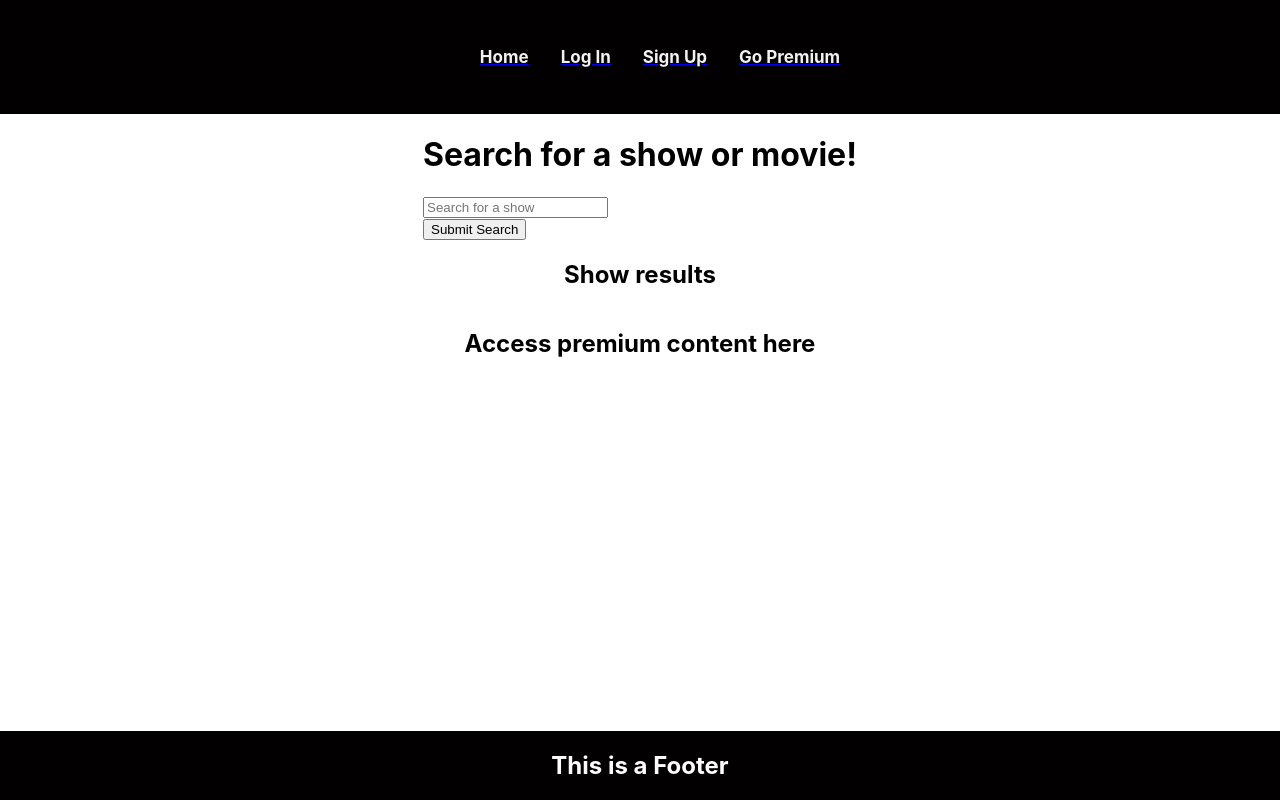
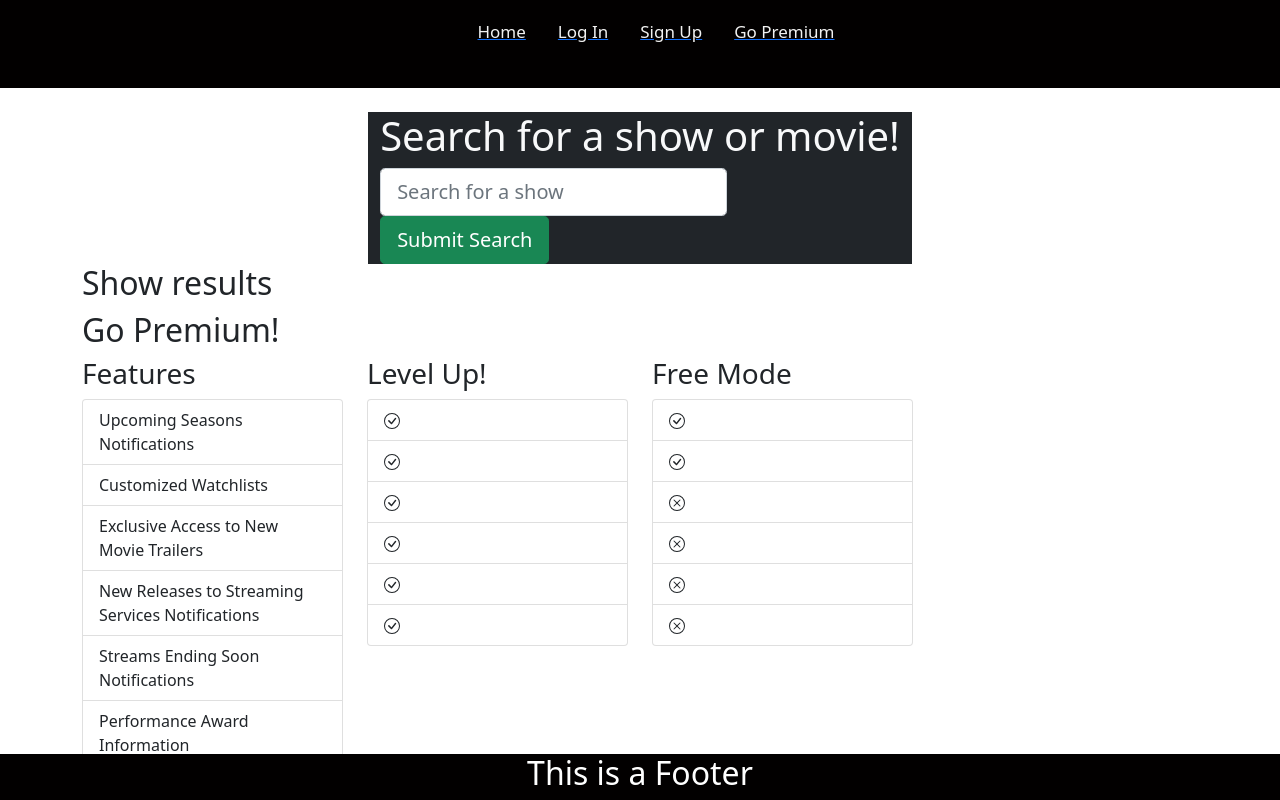
Before and after one commit to fraudwheeldrive/tracker, a React (Create React App) app in the folder client/: page /gopremium in a window 1280 px wide. Built offline with nearby package versions, Linux system fonts and the light colour scheme.

Commit message:
react-bootstrap bootstrap insalled, imported in index.js, premium content react styled, imported

```diff
--- a/client/package.json
+++ b/client/package.json
@@ -11,6 +11,7 @@
     "@testing-library/user-event": "^7.2.1",
     "apollo-boost": "^0.4.7",
     "apollo-link-context": "^1.0.20",
+    "bootstrap": "^5.0.2",
     "graphql": "^14.6.0",
     "graphql-tag": "^2.10.3",
     "jwt-decode": "^2.2.0",
--- a/client/src/components/GoPremium.js
+++ b/client/src/components/GoPremium.js
@@ -1,20 +1,72 @@
-//login backup
-
 import React, { useState } from "react";
 import { Link } from "react-router-dom";
-import { useMutation } from '@apollo/react-hooks';
+import { useMutation } from "@apollo/react-hooks";
 import Auth from "../utils/auth";
 import { ADD_USER } from "../utils/mutations";
 
+import Container from "react-bootstrap/Container";
+import Row from "react-bootstrap/Row";
+import Col from "react-bootstrap/Col";
+import { BsCheckCircle, BsXCircle } from "react-icons/bs";
+import ListGroup from "react-bootstrap/ListGroup";
+import { Badge } from "react-bootstrap"
+
 function GoPremium(props) {
+  return (
+    <Container>
+
+      <h2 className> Go Premium! </h2>
 
 
-  return (
-    <div className="box-center">
-      <h2>Access premium content here</h2>
-    </div>
+      <Row>
+        <Col xs={3}>
+          <h3>Features</h3>
+  <ListGroup>
+  <ListGroup.Item>Upcoming Seasons Notifications
+  </ListGroup.Item>
+  <ListGroup.Item>Customized Watchlists</ListGroup.Item>
+  <ListGroup.Item>Exclusive Access to New Movie Trailers</ListGroup.Item>
+  <ListGroup.Item>New Releases to Streaming Services Notifications</ListGroup.Item>
+  <ListGroup.Item>Streams Ending Soon Notifications</ListGroup.Item>
+  <ListGroup.Item>Performance Award Information</ListGroup.Item>
+  </ListGroup>
+        </Col>
+
+        <Col xs={3}>
+          <h3>Level Up!</h3>
+
+          <ListGroup>
+  <ListGroup.Item><BsCheckCircle />
+  </ListGroup.Item>
+  <ListGroup.Item><BsCheckCircle /></ListGroup.Item>
+  <ListGroup.Item><BsCheckCircle /></ListGroup.Item>
+  <ListGroup.Item><BsCheckCircle /></ListGroup.Item>
+  <ListGroup.Item><BsCheckCircle /></ListGroup.Item>
+  <ListGroup.Item><BsCheckCircle /></ListGroup.Item>
+  </ListGroup>
+
+
+
+        </Col>
+
+        <Col xs={3}>
+          <h3>Free Mode </h3>
+
+          <ListGroup>
+  <ListGroup.Item><BsCheckCircle />
+  </ListGroup.Item>
+  <ListGroup.Item><BsCheckCircle /></ListGroup.Item>
+  <ListGroup.Item><BsXCircle/></ListGroup.Item>
+  <ListGroup.Item><BsXCircle /></ListGroup.Item>
+  <ListGroup.Item><BsXCircle /></ListGroup.Item>
+  <ListGroup.Item><BsXCircle /></ListGroup.Item>
+  </ListGroup>
+
+        </Col>
+
+      </Row>
+    </Container>
   );
-
 }
 
 export default GoPremium;
--- a/client/src/components/Nav.js
+++ b/client/src/components/Nav.js
@@ -1,11 +1,18 @@
 import React from "react";
+import Nav from 'react-bootstrap/Nav'
 import { Link } from "react-router-dom";
+import Container from "react-bootstrap/Container";
+import { MdAddShoppingCart } from "react-icons/md";
+const style = { color: "white", size:"50px" };
+const navStyle = {color: "black" };
+
 
 function NavBar(props) {
 
   //make sure links to are exact path
   return (
-    <div className="navbar">
+    <div>
+    <Nav className= "navbar justify-content-center" >
       <ul id="nav-mobile" className="nav-links">
 
         <Link to="/Home"><h3 className="nav-text">Home</h3></Link>
@@ -16,8 +23,13 @@ function NavBar(props) {
 
         <Link to="/GoPremium"><h3 className="nav-text">Go Premium</h3></Link>
 
+
       </ul>
+      </Nav>
+      <MdAddShoppingCart style={style} />
+
     </div>
+
   );
 }
 
--- a/client/src/index.js
+++ b/client/src/index.js
@@ -1,6 +1,7 @@
 import React from 'react';
 import ReactDOM from 'react-dom';
 import './index.css';
+import 'bootstrap/dist/css/bootstrap.min.css';
 import App from './App';
 // import reportWebVitals from './reportWebVitals';
 
```
Also changed, not shown: 1 other file (tests, documents, lock files or other folders).
